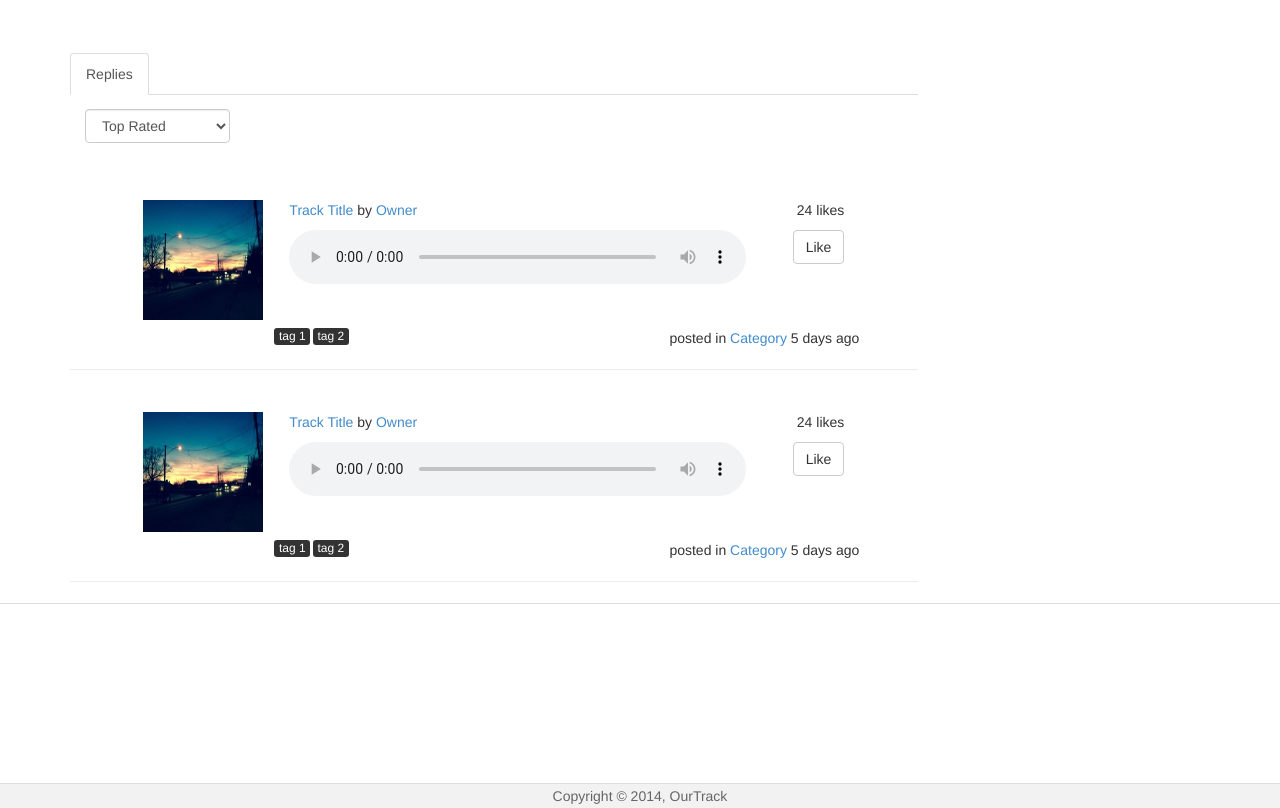
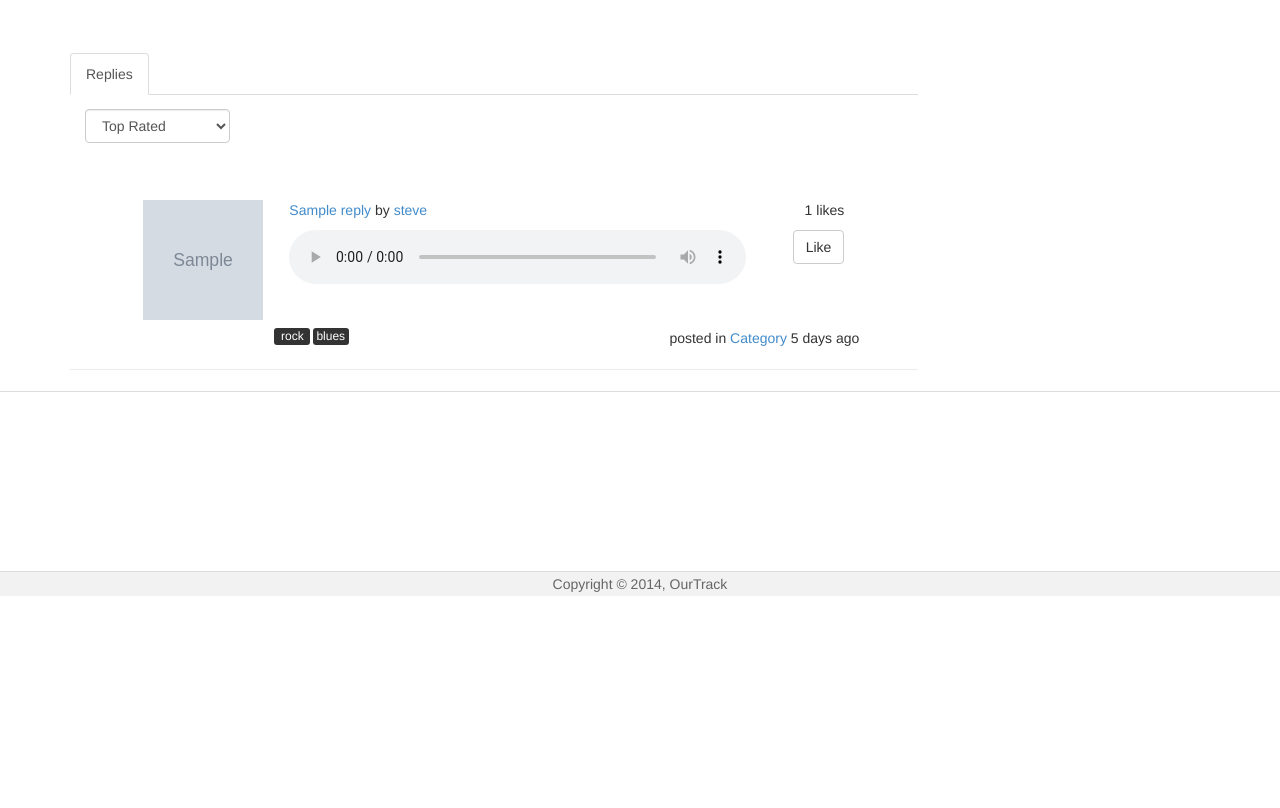
Before and after one commit to spatterson1551/OurTrack, a PHP site: page /track.php?id=1 in a window 1280 px wide. Shown: the part 403-1211 px from the top of the page. After the commit the page ends 999 px from the top, so only its background shows below. Run offline with PHP 8.4, Linux system fonts and the light colour scheme; data comes from the database, SQL or seed files in the repository; tables that the repository leaves empty hold one stand-in row (values such as "Sample post"); grey boxes marked "Sample" are stand-in pictures; some libraries are stand-ins or nearby versions.

Commit message:
Included Replies but there is a bug with the reply tags
Also the replies are sorted by likes by default

```diff
--- /dev/null
+++ b/classes/Reply.php
@@ -0,0 +1,55 @@
+<?php
+
+
+class Reply {
+
+
+	public $owner_id;
+	public $track_id;
+	public $picture;
+	public $source;
+	public $title;
+	public $description;
+	public $genre;
+	public $likes;
+	public $created_at;
+
+	private $db;
+
+	public function __construct($id = null) {
+
+		$this->db = Database::getInstance();
+
+		if ($id) {
+			$data = $this->db->get('replies', array('track_id', '=', $track_id));
+
+			if ($data->count()) {
+				$this->owner_id = $data->first()->owner_id;
+				$this->track_id = $data->first()->track_id;
+				$this->title = $data->first()->title;
+				$this->picture = $data->first()->picture;
+				$this->source = $data->first()->source;
+				$this->description = $data->first()->description;
+				$this->genre = $data->first()->genre;
+				$this->likes = $data->first()->likes;
+				$this->created_at = $data->first()->created_at;
+			}
+		}
+	}
+
+	public function create($fields = array()) {
+		if (!$this->db->insert('replies', $fields)) {
+			throw new Exception("There was an error for the reply");
+		}
+	}
+
+	public function displayMini() {
+		$owner = new User($this->owner_id);
+		$tags = Database::getInstance()->fetchToClass("SELECT * FROM tags WHERE `id` IN (SELECT `tag_id` FROM tagmaps WHERE `track_id`=".$this->id.")", "Tag");
+		include 'includes/replyMini.php';
+	}
+}
+
+
+
+?>
--- /dev/null
+++ b/classes/Sort.php
@@ -0,0 +1,30 @@
+<?php
+
+
+class Sort {
+
+	public $replies;
+
+	public function __construct($r) {
+		$this->replies = $r;
+	}
+
+	public function cmp($a,$b)
+	{
+		if ($a->likes == $b->likes) {
+        return 0;
+    	}
+    	return ($a->likes > $b->likes) ? -1 : 1;
+	}
+
+	public function sortByLikes()
+	{
+		usort($this->replies, array($this, 'cmp'));
+		return $this->replies;
+	}
+
+}
+
+
+
+?>
--- a/track.php
+++ b/track.php
@@ -28,6 +28,10 @@ $id = $_GET['id'];
   <!--************* begin content area ****************-->
   <?php
   		$track = Database::getInstance()->fetchToClass("SELECT * FROM tracks WHERE `id`='".escape($id)."'", "Track");
+  		$replies = Database::getInstance()->fetchToClass("SELECT * FROM replies WHERE `track_id`='".escape($id)."'", "Reply");
+
+  		$sort = new Sort($replies);
+  		$replies = $sort->sortByLikes();
 
   ?>
 	<div class="container">
@@ -64,89 +68,15 @@ $id = $_GET['id'];
 						</div>
 					</div>
 					<!--START REPLY -->
-						<div class="col-xs-12 trackReply">
-							<div class="row">
-								<div class="col-xs-2 col-xs-offset-1 trackThumb">
-									<img src="images/ajeif45s843l.jpg" width="120" height="120"  alt="Track Thumb"/>
-								</div>
-								<div class="col-xs-8">
-									<div class="row">
-										<div class="col-xs-6">
-											<p><a href="track.html" class="trackTitle">Track Title</a>
-											by <a href="profile.html" class="trackOwner">Owner</a></p>
-										</div>
-										<div class="col-xs-2 col-xs-offset-4">
-											<p style="float:right"><span class="numLikes">24</span> likes</p>
-										</div>
-									</div>
-									<div class="row audioSection">
-										<div class="col-xs-10">
-											<audio class="audioPlayer" controls="controls">
-											<source src="tracks/.mp3" type="audio/mpeg" />
-												Update your browser to play audio
-											</audio>
-										</div>
-										<div class="col-xs-2">
-											<button type="button" class="btn btn-default right likeReply" value="1">Like</button>
-										</div>
-									</div>
-									<div class="row tagSection">
-										<div class="tag">
-											tag 1
-										</div>
-										<div class="tag">
-											tag 2
-										</div>
-										<div class="trackCatDate">
-											<span>posted in <a href="#">Category</a><span class="daysSincePost"> 5</span> days ago</span>
-										</div>
-									</div>
-								</div>
-							</div>
-						</div>
-						<!--EndReply-->
-						<!--START REPLY -->
-						<div class="col-xs-12 trackReply">
-							<div class="row">
-								<div class="col-xs-2 col-xs-offset-1 trackThumb">
-									<img src="images/ajeif45s843l.jpg" width="120" height="120"  alt="Track Thumb"/>
-								</div>
-								<div class="col-xs-8">
-									<div class="row">
-										<div class="col-xs-6">
-											<p><a href="track.html" class="trackTitle">Track Title</a>
-											by <a href="profile.html" class="trackOwner">Owner</a></p>
-										</div>
-										<div class="col-xs-2 col-xs-offset-4">
-											<p style="float:right"><span class="numLikes">24</span> likes</p>
-										</div>
-									</div>
-									<div class="row audioSection">
-										<div class="col-xs-10">
-											<audio class="audioPlayer" controls="controls">
-											<source src="tracks/.mp3" type="audio/mpeg" />
-												Update your browser to play audio
-											</audio>
-										</div>
-										<div class="col-xs-2">
-											<button type="button" class="btn btn-default right likeReply" value="2">Like</button>
-										</div>
-									</div>
-									<div class="row tagSection">
-										<div class="tag">
-											tag 1
-										</div>
-										<div class="tag">
-											tag 2
-										</div>
-										<div class="trackCatDate">
-											<span>posted in <a href="#">Category</a><span class="daysSincePost"> 5</span> days ago</span>
-										</div>
-									</div>
-								</div>
-							</div>
-						</div>
-						<!--EndReply-->
+						<?php
+
+						foreach($replies as $r)
+						{
+							echo $r->displayMini();
+						}
+
+						 ?>
+					<!--EndReply-->
 					</div>
 				</div>
 			</div>
```
Also changed, not shown: includes/replyMini.php (added, +38 -0 lines).
